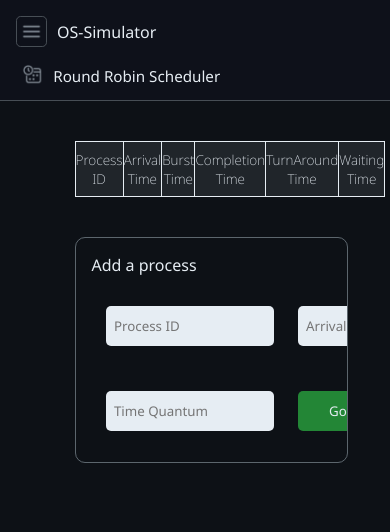
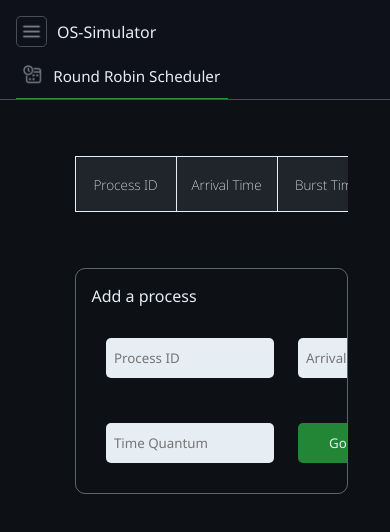
Before and after one commit to TirthPShah/OS-Simulator, a plain HTML site: page index.html in a window 390 px wide. Drawn offline with Linux system fonts and the light colour scheme.

Commit message:
Added Minor Responsiveness

```diff
--- a/index.html
+++ b/index.html
@@ -20,6 +20,7 @@
           </div>
 
           <div class="toolbar">
+            <div id="schedulerDiv">
               <div class="toolbar-item">
                 <img
                   src="./assets/icons8-schedule-30.png"
@@ -30,9 +31,10 @@
               </div>
             </div>
           </div>
+        </div>
 
         <div class="processInput">
-
+          <div class="tableDiv">
             <table class="processTable">
 
                 <thead class="tableHead">
@@ -50,6 +52,7 @@
                 </tbody>
 
             </table>
+          </div>
 
             <div class="processAdder">
                 <div><span class="adderTitle">Add a process</span></div>
--- a/styles.css
+++ b/styles.css
@@ -35,7 +35,7 @@ body {
 .toolbar {
   display: flex;
   align-items: center;
-  padding: 0rem 1rem 0.4rem 1rem;
+  padding: 0rem 1rem 0rem 1rem;
   gap: 2rem;
 }
 
@@ -54,6 +54,7 @@ body {
 .toolbar-item:hover {
   background-color: #838e9729;
   transition: background-color 0s;
+  cursor: pointer;
 }
 
 .tool-text {
@@ -91,16 +92,36 @@ body {
   font-family: Noto Sans;
 }
 
+#schedulerDiv {
+  margin-bottom: 0px;
+  border-bottom: 1px solid #2a903b;
+  padding-bottom: 0.3rem;
+}
+
 .processInput {
   max-width: 70%;
   margin: 2.5rem auto;
 }
 
+.tableDiv {
+  width: 100%;
+  overflow-x: auto;
+  transform: translateX(1rem);
+}
+
 .processTable {
   width: 100%;
   border-collapse: collapse;
-  margin: 1rem;
+  margin: 1rem 0rem;
   border: 0.25px solid #e6edf3;
+  min-width: 607px;
+  overflow-x: auto;
+}
+
+@media screen and (max-width: 870px) {
+  .tableDiv {
+    overflow-x: scroll;
+  }
 }
 
 table,
@@ -181,7 +202,7 @@ input::-webkit-inner-spin-button {
 }
 
 /* To remove arrows from input field from Firefox */
-input[type=number] {
+input[type="number"] {
   -moz-appearance: textfield;
   appearance: textfield;
 }
@@ -211,6 +232,6 @@ input[type=number] {
 }
 
 .goButton:hover {
-  cursor:pointer;
+  cursor: pointer;
   background-color: #2a903b;
 }
```
Lines whose indentation alone changed are shown as unchanged.
